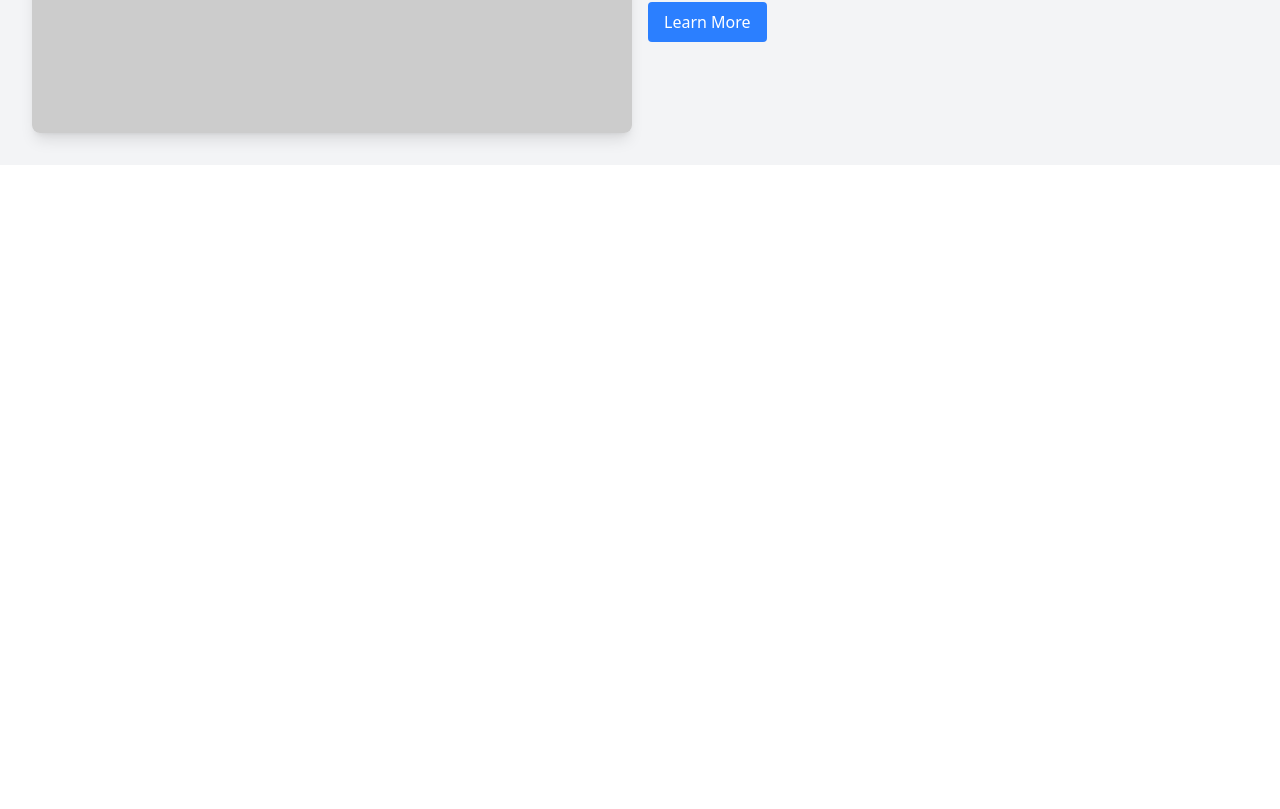
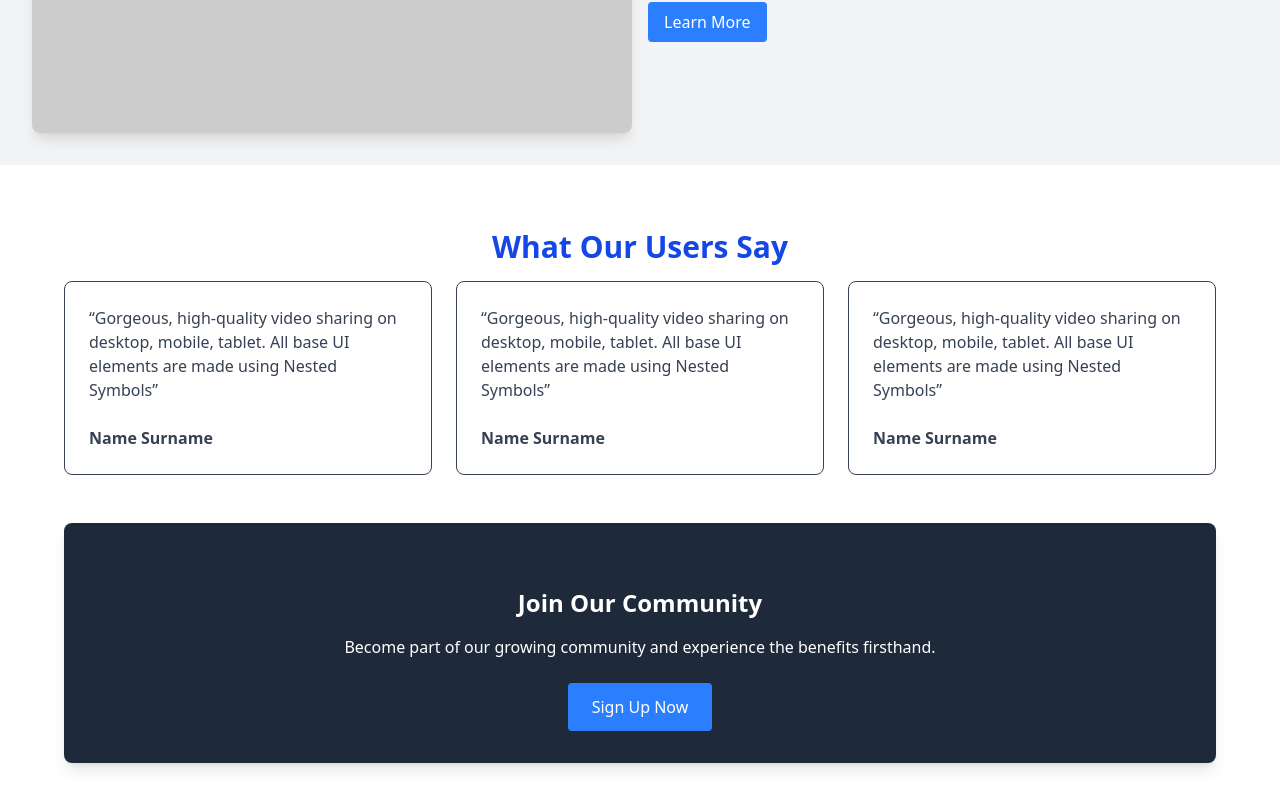
Before and after one commit to Captain-Carl-Larc/smart-mama-landing, a React (Vite) app: page / in a window 1280 px wide. Shown: the part 1408-2217 px from the top of the page. Before the commit the page ends 1573 px from the top, so only its background shows below. Built offline with nearby package versions, Linux system fonts and the light colour scheme.

Commit message:
added social proof section

```diff
--- a/src/App.jsx
+++ b/src/App.jsx
@@ -4,6 +4,7 @@ import Navbar from './components/navbar'
 import Features from './components/features'
 import './App.css'
 import Benefits from './components/benefits'
+import SocialProof from './components/socialProof'
 
 function App() {
   return(
@@ -12,6 +13,7 @@ function App() {
       <Hero />
       <Features />
       <Benefits />
+      <SocialProof />
     </>
   )
 }
--- /dev/null
+++ b/src/components/socialProof.jsx
@@ -0,0 +1,55 @@
+function SocialProof() {
+  const testimonials = [
+    {
+      quote: `“Gorgeous, high-quality video sharing on desktop, mobile, tablet. All base UI elements are made using Nested Symbols”`,
+      name: "Name Surname",
+    },
+    {
+      quote: `“Gorgeous, high-quality video sharing on desktop, mobile, tablet. All base UI elements are made using Nested Symbols”`,
+      name: "Name Surname",
+    },
+    {
+      quote: `“Gorgeous, high-quality video sharing on desktop, mobile, tablet. All base UI elements are made using Nested Symbols”`,
+      name: "Name Surname",
+    },
+  ];
+
+  return (
+    <section className="py-12 px-4 md:px-16 bg-white">
+      <h2 className="text-3xl font-bold text-blue-700 text-center py-4">
+        What Our Users Say
+      </h2>
+      <div className="grid grid-cols-1 md:grid-cols-3 gap-6">
+        {testimonials.map((testmonial, index) => (
+          <div
+            key={index}
+            className="border rounded-lg p-6 flex flex-col items-start text-gray-700 bg-white"
+          >
+            <p className="mb-6">{testmonial.quote}</p>
+            <div className="flex items-center w-full mt-auto">
+              <div>
+                <div className="font-bold">{testmonial.name}</div>
+              </div>
+            </div>
+          </div>
+        ))}
+      </div>
+      <div className="call-to-action bg-gray-800 p-8 mt-12 rounded-lg shadow-lg">
+        <h3 className="text-2xl text-white font-semibold text-center mt-8 mb-4">
+          Join Our Community
+        </h3>
+        <p className="text-center text-white mb-6">
+          Become part of our growing community and experience the benefits
+          firsthand.
+        </p>
+        <div className="flex justify-center">
+          <button className="bg-blue-500 text-white px-6 py-3 rounded hover:bg-blue-600 transition duration-300">
+            Sign Up Now
+          </button>
+        </div>
+      </div>
+    </section>
+  );
+}
+
+export default SocialProof;
```
